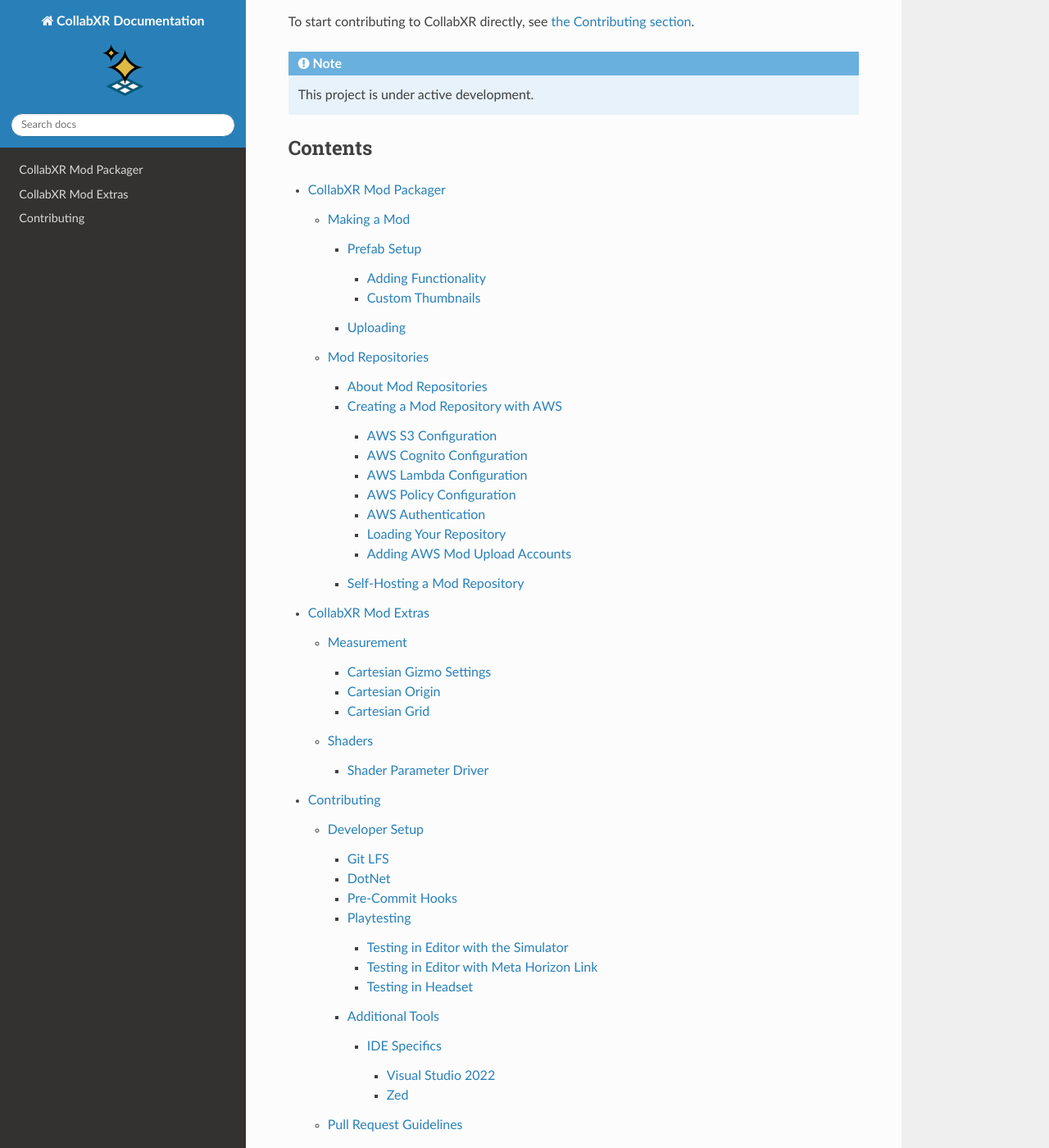
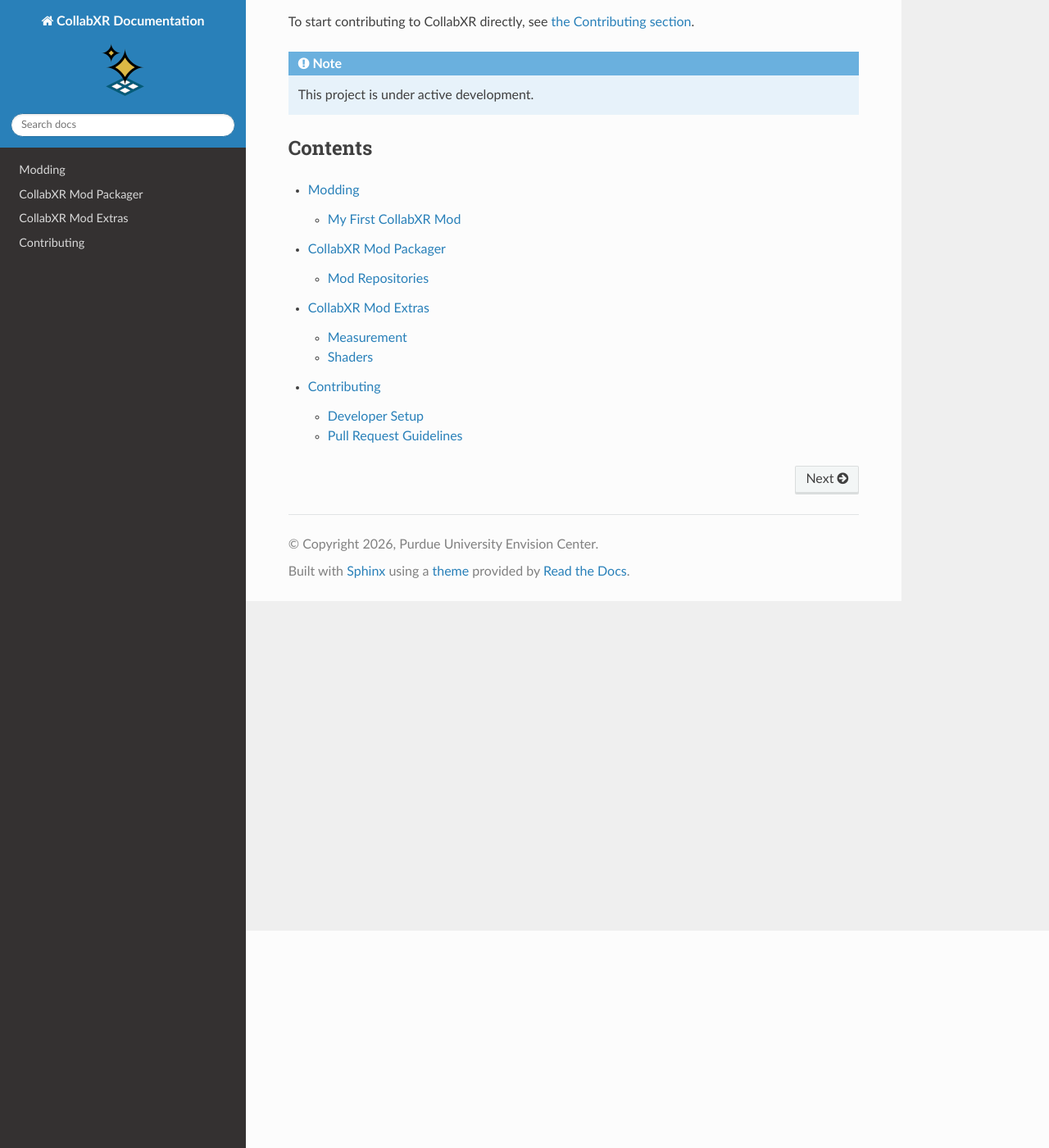
Before and after one commit to Envision-Center/CollabXR-Documentation, a Sphinx documentation site: the page built from docs/source/index.rst, in a window 1280 px wide and 1400 px high, scrolled down 265 px. Shown: the whole window at 82% size. Built offline with Sphinx 7.4.7 and the Read the Docs theme 3.1.0, drawn with Linux system fonts in a browser that asks for light colours; some of the changed lines change nothing that is shown; some of the changed text lies outside the part shown.

Commit message:
separate mod-making to its own category, update mod tutorial

```diff
--- a/docs/source/contribution/pull_requests.rst
+++ b/docs/source/contribution/pull_requests.rst
@@ -1,8 +1,8 @@
 Pull Request Guidelines
-=================
+=============================
 
 Keep Changes Small
------------------------
+--------------------------------
 
 Ideally, split up Pull Requests based on what they implement.
 A good rule-of-thumb is one Pull Request per bugfix or feature.
--- a/docs/source/index.rst
+++ b/docs/source/index.rst
@@ -4,7 +4,7 @@
 
 `CollabXR`_ is a mixed-reality classroom.
 
-To get started with making mods, see the :doc:`making a mod tutorial<modpackager/prefab>`.
+To get started with making mods, see the :doc:`making a mod tutorial<modding/prefab>`.
 For hosting a mod repository, see :doc:`hosting a mod repository<modpackager/modrepository>`.
 For additional modding tools, see the :doc:`Collab ModExtras package<modextras>`.
 
@@ -20,7 +20,9 @@
 --------
 
 .. toctree::
+   :maxdepth: 2
 
+   modding
    modpackager
    modextras
    contribution
--- /dev/null
+++ b/docs/source/modding.rst
@@ -0,0 +1,15 @@
+Modding
+====================
+
+Mods serve as the basis for content CollabXR.
+Each mod is an `Asset Bundle`_ which contains one or many `Prefabs`_ that are annotated for CollabXR.
+
+You can use the :doc:`CollabXR mod packager<modpackager>` to upload your mod.
+You can also :ref:`load a repository<loading-your-repository>` (whether yours or someone else's) to give you access to those mods in the spawn list.
+
+.. _Asset Bundle: https://docs.unity3d.com/6000.0/Documentation/Manual/AssetBundlesIntro.html
+.. _Prefabs: https://docs.unity3d.com/6000.0/Documentation/Manual/CreatingPrefabs.html
+
+.. toctree::
+
+	modding/prefab
--- /dev/null
+++ b/docs/source/modding/prefab.rst
@@ -0,0 +1,47 @@
+My First CollabXR Mod
+===========================
+
+CollabXR relies on `Prefabs`_ for spawning and interacting with.
+
+A mod may contain multiple prefabs, or just a single one.
+When a prefab is spawned, all clients must download the corresponding mod (if it is not already cached),
+so take bundle size into consideration when choosing how to organize your mod(s).
+
+.. _Prefabs: https://docs.unity3d.com/6000.0/Documentation/Manual/CreatingPrefabs.html
+
+Prefab Setup
+--------------------
+
+In any scene, create an empty Transform for the root of your prefab, and ensure that its scale is ``(1, 1, 1)``.
+Add a Box Collider to it--this will ensure users inside Collab can grab and manipulate your prefab.
+
+Adding Functionality
+^^^^^^^^^^^^^^^^^^^^^^^^
+
+Additional functionality, like Toggle Controllers, Object Cyclers, and Passthrough Shaders can be added via the :doc:`Mod Extras packages<../modextras>`.
+
+Custom Thumbnails
+^^^^^^^^^^^^^^^^^^^^^^^^^
+
+The mod packager will automatically generate Prefab thumbnails during the build process.
+
+However, sometimes it is necessary to create a custom thumbnail for your Prefab (for example, if many Transforms are toggled off by default).
+Thumbnails should be imported to Unity as a 64x64 PNG image with the following import settings.
+
+.. image:: /images/mod_thumbnail_import.png
+
+You can assign this texture to your prefab in the Mod Uploading window.
+
+Uploading
+--------------
+
+To upload your mod, you will need to add the CollabXR Mod Packager package to your project, and access to a :doc:`mod repository<../modpackager/modrepository>`.
+
+Once the mod packager is installed, go to **CollabXR Modding Tools > Open Mod Packager** on the window toolbar.
+
+1. Authenticate with your repository (if necessary), then go to the **Mod Builder** tab.
+2. Select your target AssetBundle. The mod packager will reimport all the assets.
+3. Find your desired Prefab(s) and check the Menu Object box, before filling out the mod information.
+4. Once all prefabs are marked, select your target platforms on the bottom left.
+5. Finally, press **Build and Publish**. This will build the AssetBundles to ``Assets/Build/``, and upload them to the mod repository (if authenticated).
+6. You can refresh your mod list in CollabXR by going to **Settings > Mods**, or by just rejoining a room.
--- a/docs/source/modextras/shaders.rst
+++ b/docs/source/modextras/shaders.rst
@@ -1,8 +1,8 @@
 Shaders
-======
+=============
 
 Shader Parameter Driver
------------------------------
+-------------------------------
 
 MonoBehavior that automatically drives shader parameter inputs based on a referenced Transform. Can be used to more consistently animate shaders via animation or interaction.
 
--- a/docs/source/modpackager.rst
+++ b/docs/source/modpackager.rst
@@ -9,5 +9,4 @@
 
 .. toctree::
 
-	modpackager/prefab
 	modpackager/modrepository
--- a/docs/source/modpackager/modrepository.rst
+++ b/docs/source/modpackager/modrepository.rst
@@ -142,6 +142,8 @@
 
 Please be aware that, since CollabXR is designed to be used by shared devices in an academic setting (i.e. many students and researchers sharing fleets of devices), there is currently no user identification to prevent others from loading your repository. Once you store the secret key on your device in the next section, it will be accessible to others using that device until you remove the repository from the list. While the keys are not stored in plaintext, they are not encrypted since they need to be accessible by anyone with physical access to the device. If this level of security is not sufficient for your use case, we encourage users to contact us or submit an issue further detailing your requirements.
 
+.. _loading-your-repository:
+
 Loading Your Repository
 ^^^^^^^^^^^^^^^^^^^^^^^^^^^^
 
--- a/docs/source/modpackager/prefab.rst
+++ /dev/null
@@ -1,49 +0,0 @@
-.. _making a mod:
-
-Making a Mod
-============
-
-CollabXR relies on `Prefabs` for spawning and interacting with.
-
-A mod may contain multiple prefabs, or just a single one.
-When a prefab is spawned, all clients must download the corresponding mod (if it is not already cached),
-so take bundle size into consideration when choosing how to organize your mod(s).
-
-.. _Prefabs: https://docs.unity3d.com/6000.0/Documentation/Manual/CreatingPrefabs.html
-
-Prefab Setup
---------------------
-
-The top-level Transform for a prefab should always have a Box Collider that encapsulates the object.
-This allows users to grab and resize the object at will.
-
-Adding Functionality
-^^^^^^^^^^^^^^^^^^^^^^^^
-
-Additional functionality, like Toggle Controllers, Object Cyclers, and Passthrough Shaders can be added via the :doc:`Mod Extras packages<../modextras>`.
-
-Custom Thumbnails
-^^^^^^^^^^^^^^^^^^^^^^^^^
-
-The mod packager will automatically generate Prefab thumbnails during the build process.
-
-However, sometimes it is necessary to create a custom thumbnail for your Prefab (for example, if many Transforms are toggled off by default).
-Thumbnails should be imported to Unity as a 64x64 PNG image with the following import settings.
-
-.. image:: /images/mod_thumbnail_import.png
-
-You can assign this texture to your prefab in the Mod Uploading window.
-
-Uploading
---------------
-
-To upload your mod, you will need to add the CollabXR Mod Packager package to your project, and access to a :doc:`mod repository<modrepository>`.
-
-Once the mod packager is installed, go to **CollabXR Modding Tools > Open Mod Packager** on the window toolbar.
-
-1. Authenticate with your repository (if necessary), then go to the **Mod Builder** tab.
-2. Select your target AssetBundle. The mod packager will reimport all the assets.
-3. Find your desired Prefab(s) and check the Menu Object box, before filling out the mod information.
-4. Once all prefabs are marked, select your target platforms on the bottom left.
-5. Finally, press **Build and Publish**. This will build the AssetBundles to `Assets/Build/`, and upload them to the mod repository (if authenticated).
-6. You can refresh your mod list in CollabXR by going to **Settings > Mods**, or by just rejoining a room.
```
